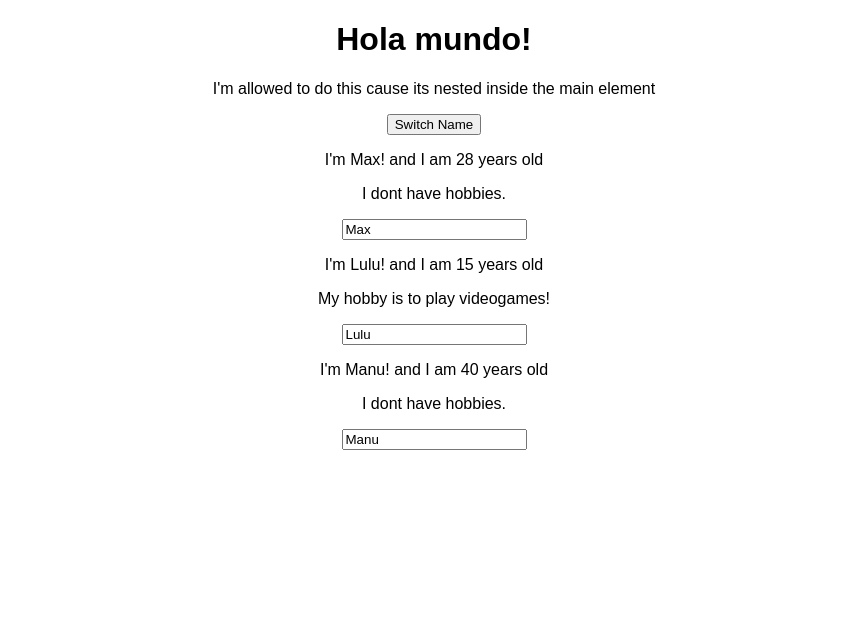
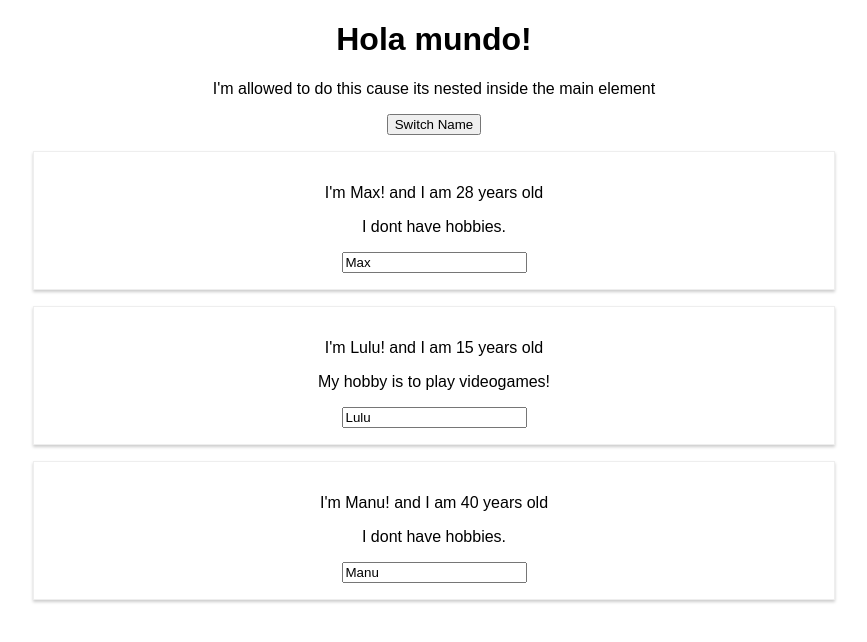
Before and after one commit to cetzz/react-complete-guide, a React (Create React App) app: page / in a window 1280 px wide. Shown: the top 642 px of the page, without its empty margins (206-1073 px from the left). Built offline with nearby package versions, Linux system fonts and the light colour scheme.

Commit message:
class 48 stylesheets

```diff
--- /dev/null
+++ b/src/Person/Person.css
@@ -0,0 +1,10 @@
+.Person {
+    width:60%;
+    margin:auto;
+    border: 1px solid #eee;
+    box-shadow: 0 2px 3px #ccc;
+    padding: 16px;
+    text-align: center;
+    margin-bottom:1em;
+
+}
--- a/src/Person/Person.js
+++ b/src/Person/Person.js
@@ -1,8 +1,8 @@
 import React from 'react';
-
+import './Person.css';
 const person = (props)=>{
     return (
-    <div>
+    <div className="Person">
         <p onClick={props.click}> I'm {props.name}! and I am {props.age} years old</p>
         <p>{(props.children!=null?props.children:'I dont have hobbies.')}</p>
         <input type='text' onChange={props.changed} value={props.name}/>
```
